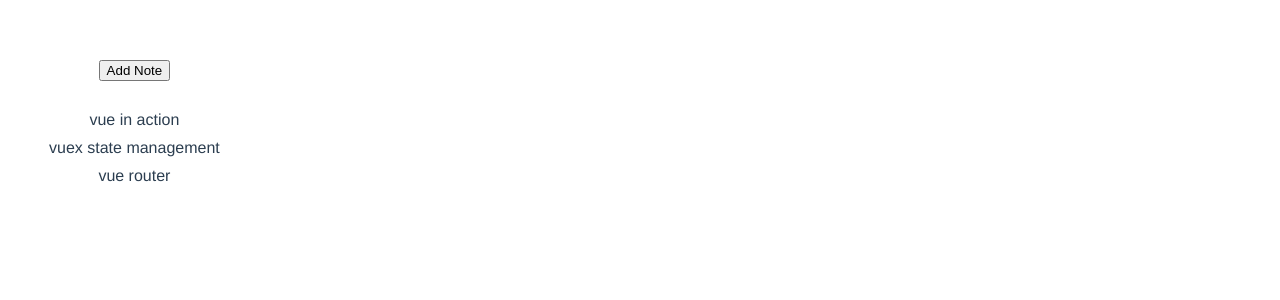
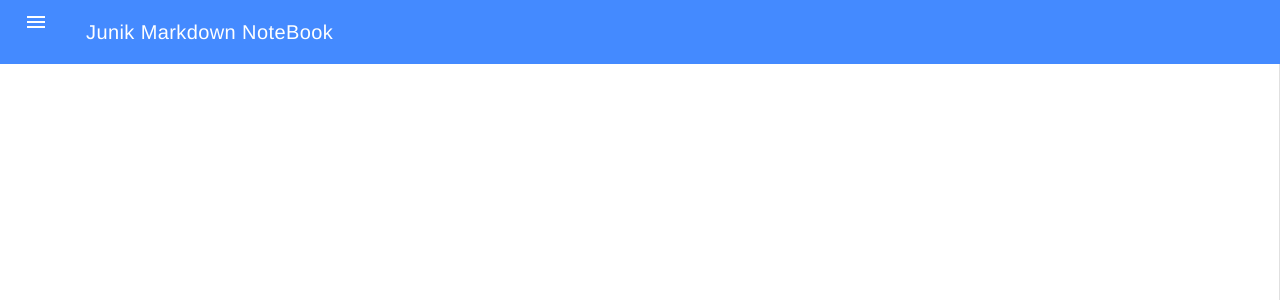
Before and after one commit to ojudith/markdown-notebook, a Vue app: page / in a window 1280 px wide. Shown: the top 300 px of the page. Built offline with nearby package versions, Linux system fonts and the light colour scheme.

Commit message:
feature: favorite note

```diff
--- a/package.json
+++ b/package.json
@@ -11,7 +11,10 @@
     "core-js": "^3.6.4",
     "markdown": "^0.5.0",
     "marked": "^1.0.0",
-    "vue": "^2.6.11"
+    "moment": "^2.25.3",
+    "vue": "^2.6.11",
+    "vue-material": "^1.0.0-beta-13",
+    "vue-material-design-icons": "^4.6.0"
   },
   "devDependencies": {
     "@vue/cli-plugin-babel": "^4.3.0",
--- a/public/index.html
+++ b/public/index.html
@@ -4,6 +4,7 @@
     <meta charset="utf-8">
     <meta http-equiv="X-UA-Compatible" content="IE=edge">
     <meta name="viewport" content="width=device-width,initial-scale=1.0">
+    <link rel="stylesheet" href="//fonts.googleapis.com/css?family=Roboto:400,500,700,400italic|Material+Icons">
     <link rel="icon" href="<%= BASE_URL %>favicon.ico">
     <title><%= htmlWebpackPlugin.options.title %></title>
   </head>
--- a/src/App.vue
+++ b/src/App.vue
@@ -6,6 +6,7 @@
 
 <script>
 import noteBook from './components/noteBook.vue'
+// import  add from './vue-material-design-icons/add.vue'
 
 
 export default {
@@ -24,6 +25,7 @@
   -moz-osx-font-smoothing: grayscale;
   text-align: center;
   color: #2c3e50;
-  margin-top: 60px;
+  height: 100vh;
+
 }
 </style>
--- a/src/components/noteBook.vue
+++ b/src/components/noteBook.vue
@@ -1,47 +1,99 @@
 <template>
-    <div id="notebook">
-        <!-- sidebar -->
-        <aside class="sidebar">
-            <button @click="addNote"
-            :title="addNoteTitle">
-            Add Note</button>
-            <!-- note-list -->
+  <div class="page-container">
+    <md-app md-waterfall md-mode="reveal">
+      <md-app-toolbar class="md-primary">
+           <md-button class="md-icon-button" @click="menuVisible = !menuVisible">
+          <md-icon>menu</md-icon>
+        </md-button>
+        <span class="md-title">Junik Markdown NoteBook</span>
+      </md-app-toolbar>
+
+      <md-app-drawer  :md-active.sync="menuVisible">
+        <md-toolbar class="md-transparent" md-elevation="0">
+         <md-button class="md-dense md-raised  md-primary"
+            @click="addNote"
+            :title="addNoteTitle"><PlusIcon/>
+            Add Note</md-button>
+        </md-toolbar>
+
+        <md-list>
+
+
+          <!-- note-list -->
             <div class="notes">
               <div class="note"
-              v-for="(note, index) of notes"
+              v-for="(note, index) of sortedNotes"
               :key="index"  @click="selectNote(note)"
               :class="{selected: note === selectedNote}">
-              {{note.title}}</div>
+              <div class="favorite-icon" v-if="note.favorite"><StarIcon/></div>
+              <md-list-item>
+            <MarkerIcon/>
+            <span class="md-list-item-text"> {{note.title}}</span>
+          </md-list-item>
+             </div>
             </div>
-        </aside>
-        <!-- main pane -->
+        </md-list>
+      </md-app-drawer>
+
+      <md-app-content>
         <section class="main" v-if="selectedNote">
             <div  class="toolbar">
                 <!-- rename toolbar -->
                <input type="text" v-model="selectedNote.title" placeholder="new note title">
+               <!-- favorite icon -->
+               <button @click="favoriteNote" title="Favorite note">
+                   <span v-if="selectedNote.favorite">
+                   <StarIcon/></span>
+
+               <span v-if="!selectedNote.favorite"><StarHalfIcon/></span></button>
+                   <!-- {{selectedNote.favorite ? <StarIcon/> :'&'}} -->
                <!-- delete note -->
-               <button @click="removeNote">delete</button>
+               <button @click="removeNote"><DeleteIcon/></button>
             </div>
             <textarea v-model="selectedNote.content"></textarea>
+            <!-- footer of panel -->
+            <div class="toolbar status-bar">
+                <span class="date">
+                    <span class="label">Created </span>
+                    <span class="value">{{selectedNote.created | date }}</span>
+                </span>
+            </div>
         </section>
         <!-- preview pane -->
         <aside class="preview"
          v-if="selectedNote"
          v-html="notePreview"></aside>
-    </div>
+      </md-app-content>
+    </md-app>
+  </div>
 </template>
+
+
 
 
 <script>
 import marked from "marked"
-// import styles from '../designs/styles.css'
+import  "../filter"
+import PlusIcon from "vue-material-design-icons/Plus.vue"
+import MarkerIcon from "vue-material-design-icons/Marker.vue"
+import DeleteIcon from "vue-material-design-icons/DeleteOutline.vue"
+import StarIcon from "vue-material-design-icons/Star.vue"
+import StarHalfIcon from "vue-material-design-icons/StarOutline.vue"
+import '../designs/styles.css'
 
     export default {
         name: 'note-book',
+         components: {
+              PlusIcon,
+              MarkerIcon,
+              DeleteIcon,
+              StarIcon,
+              StarHalfIcon
+         },
 
         data (){
             return{
-
+                menuVisible: false,
             // content: localStorage.getItem('content') || 'You can write in **markdown**',
 
                 notes: JSON.parse(localStorage.getItem('notes')) || [
@@ -88,6 +140,11 @@
             selectedNote () {
                 return this.notes.find(note =>note.id === this.selectedId)
             },
+            sortedNotes (){
+                return this.notes.slice()
+                    .sort((a,b) => a.created - b.created)
+                    .sort((a,b) => (a.favorite === b.favorite) ? 0 : a.favorite ? -1 : 1)
+            },
         },
         methods: {
             addNote(){
@@ -118,7 +175,10 @@
                         this.notes.splice(index, 1)
                     }
                 }
-            }
+            },
+            favoriteNote (){
+                this.selectedNote.favorite = !this.selectedNote.favorite
+            },
         },
         watch: {
            notes: {
@@ -135,6 +195,21 @@
 </script>
 
 <style scoped>
+
+.page-container {
+    width: 100%;
+    height:100%;
+    background-color: red;
+}
+ .md-app {
+  height:100%;
+    border: 1px solid rgba(#000, .12);
+  }
+
+  .md-drawer {
+    width: 230px;
+    max-width: calc(100vw - 125px);
+  }
     #notebook {
         display: flex;
         height: 100vh;
@@ -147,7 +222,7 @@
     .preview{
         width: 35%;
         background: #f2f2f2;
-
+        height:70%;
     }
 
     .sidebar {
@@ -155,7 +230,7 @@
     }
     textarea{
         width: 100%;
-        height: 100%;
+        height: 70%;
     }
     button{
         margin-bottom:20px;
--- a/src/designs/styles.css
+++ b/src/designs/styles.css
@@ -1,4 +1,5 @@
-#notebook {
+@import '~vue-material/dist/vue-material.css'
+/* #notebook {
     display: flex;
     height: 100vh;
 }
@@ -10,4 +11,4 @@
     width:40%;
     background: #f2f2f2;
 
-}
+} */
--- /dev/null
+++ b/src/filter.js
@@ -0,0 +1,9 @@
+import moment from 'moment'
+import Vue from 'vue'
+
+const dateFilter = time => moment(time).format('DD/YY/MM, HH:mm')
+
+Vue.filter('date', dateFilter)
+
+
+export default dateFilter
```
Also changed, not shown: src/main.js (+7 -1 lines), 1 other file (tests, documents, lock files or other folders).
